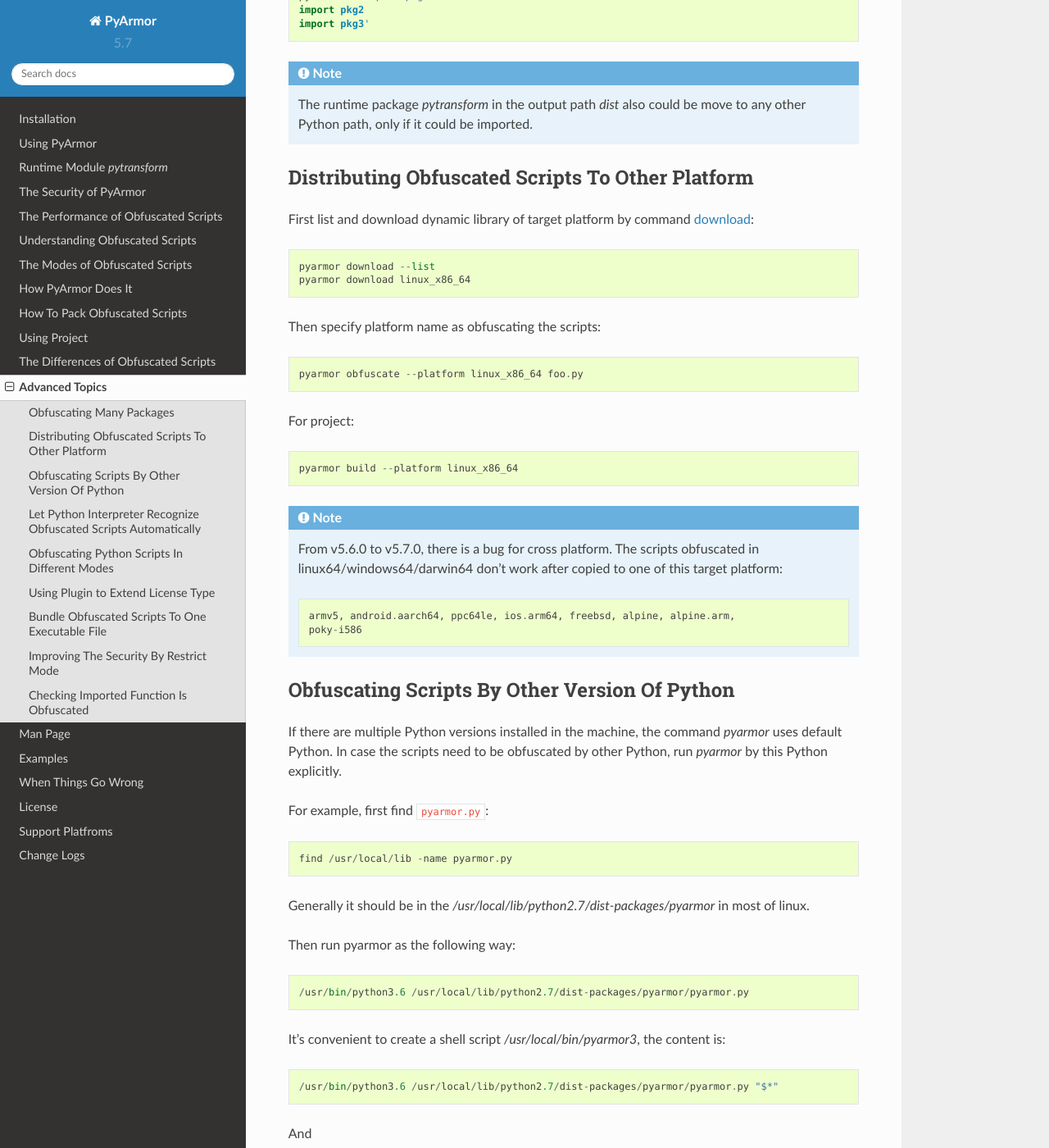
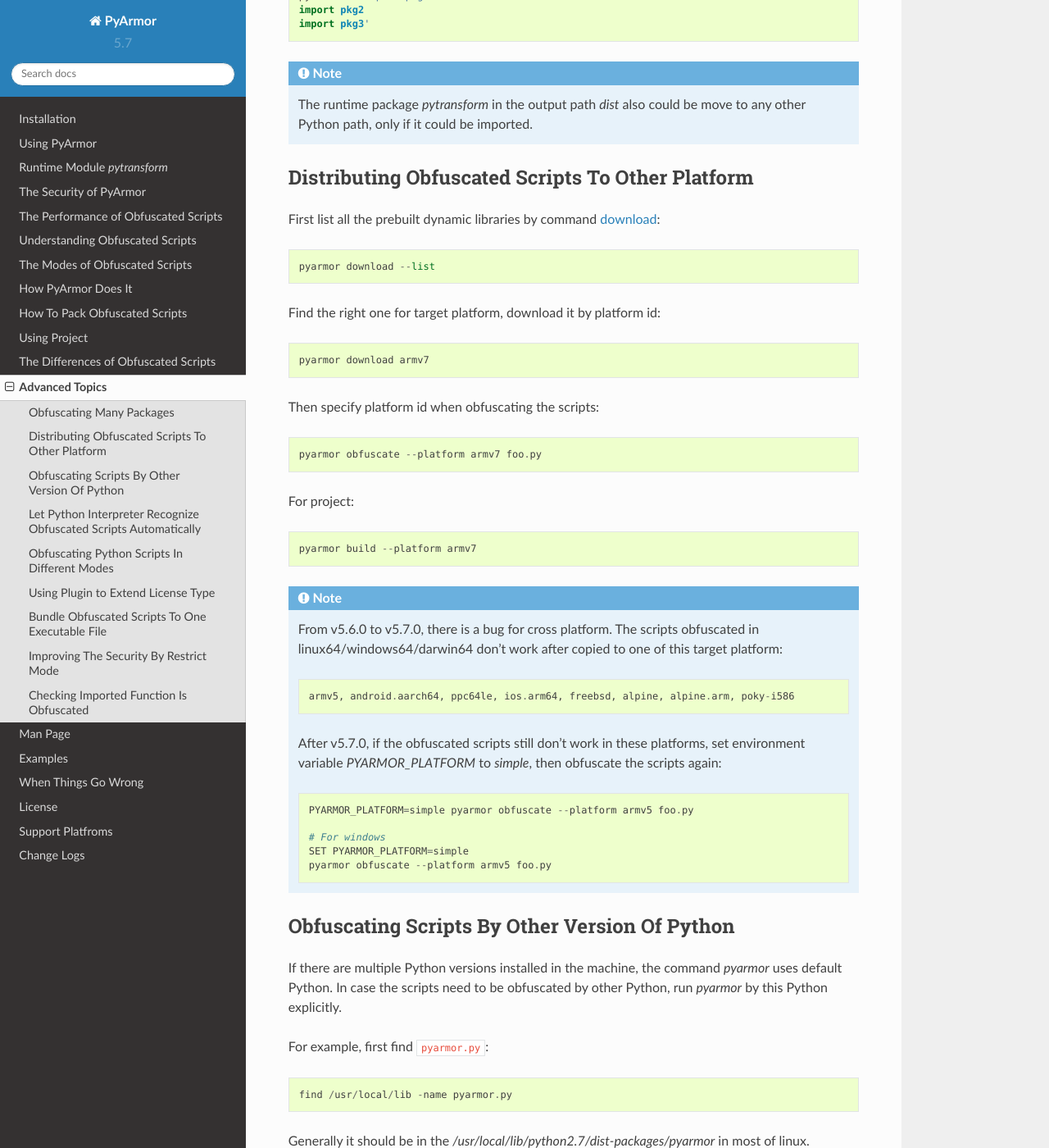
Before and after one commit to dashingsoft/pyarmor, a Sphinx documentation site: the page built from docs/advanced.rst, in a window 1280 px wide and 1400 px high, scrolled down 850 px. Shown: the whole window at 82% size. Built offline with Sphinx 7.4.7 and the Read the Docs theme 2.0.0, drawn with Linux system fonts in a browser that asks for light colours.

Commit message:
Refine doc

```diff
--- a/docs/advanced.rst
+++ b/docs/advanced.rst
@@ -49,19 +49,22 @@
 Distributing Obfuscated Scripts To Other Platform
 -------------------------------------------------
 
-First list and download dynamic library of target platform by command
-:ref:`download`::
+First list all the prebuilt dynamic libraries by command :ref:`download`::
 
     pyarmor download --list
-    pyarmor download linux_x86_64
 
-Then specify platform name as obfuscating the scripts::
+Find the right one for target platform, download it by platform id::
 
-    pyarmor obfuscate --platform linux_x86_64 foo.py
+    pyarmor download armv7
+
+Then specify platform id when obfuscating the scripts::
+
+    pyarmor obfuscate --platform armv7 foo.py
 
 For project::
 
-    pyarmor build --platform linux_x86_64
+    pyarmor build --platform armv7
+
 
 .. note::
 
@@ -69,8 +72,17 @@
    obfuscated in linux64/windows64/darwin64 don't work after copied to one of
    this target platform::
 
-       armv5, android.aarch64, ppc64le, ios.arm64, freebsd, alpine, alpine.arm,
-       poky-i586
+       armv5, android.aarch64, ppc64le, ios.arm64, freebsd, alpine, alpine.arm, poky-i586
+
+   After v5.7.0, if the obfuscated scripts still don't work in these platforms,
+   set environment variable `PYARMOR_PLATFORM` to `simple`, then obfuscate the
+   scripts again::
+
+       PYARMOR_PLATFORM=simple pyarmor obfuscate --platform armv5 foo.py
+
+       # For windows
+       SET PYARMOR_PLATFORM=simple
+       pyarmor obfuscate --platform armv5 foo.py
 
 .. _obfuscating scripts by different python version:
 
```
Also changed, not shown: docs/change-logs.rst (+10 -11 lines), docs/how-to-do.rst (+4 -4 lines).
